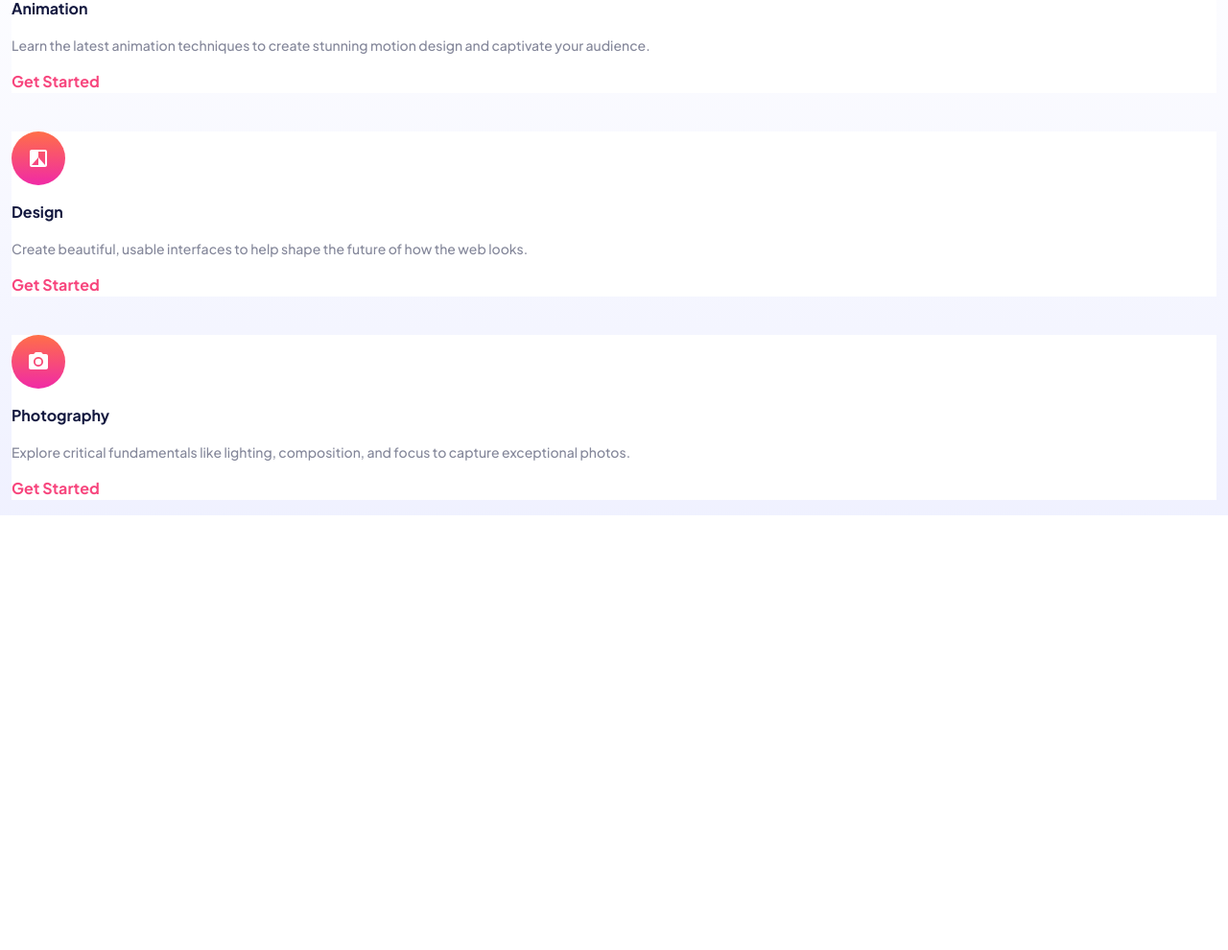
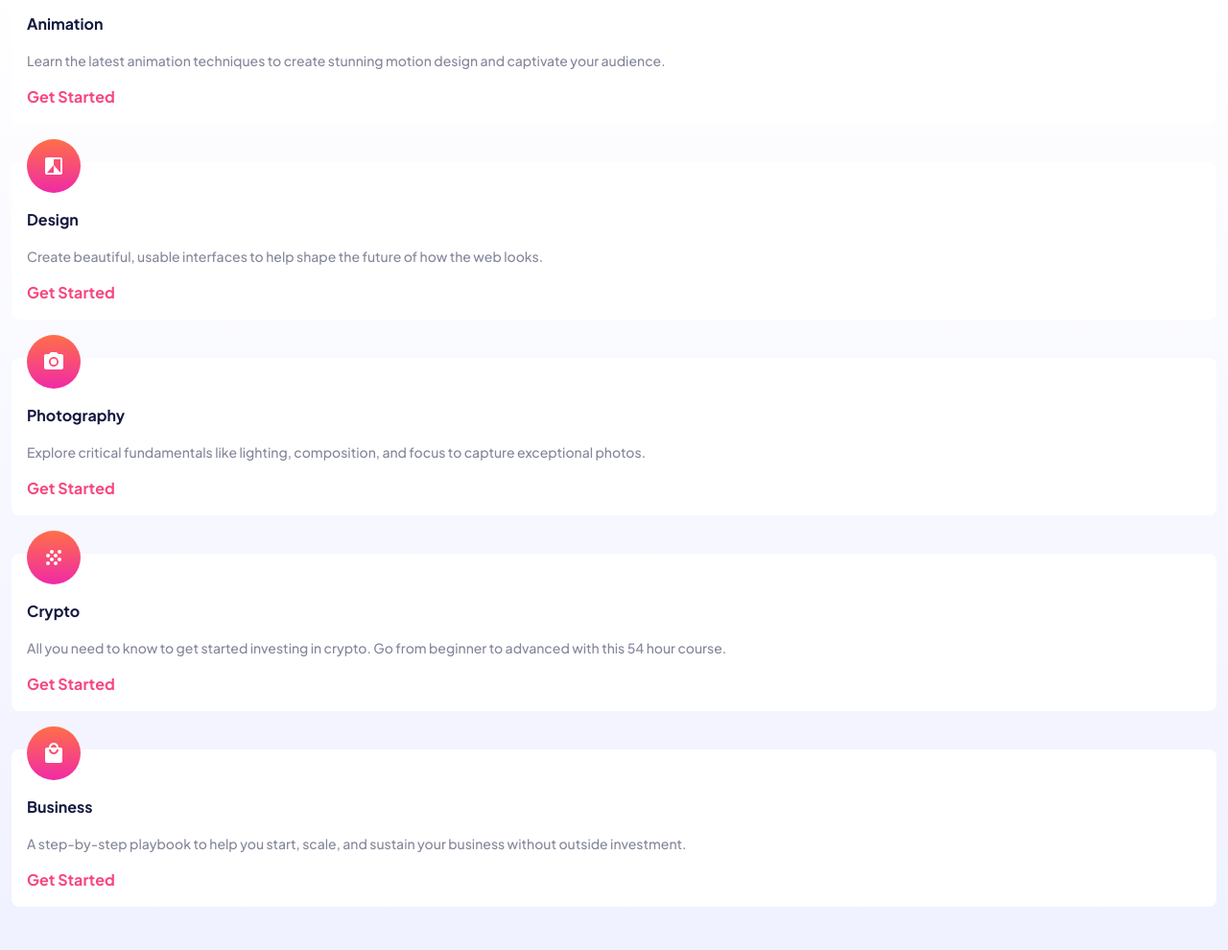
Before and after one commit to runabol/skilled-elearning-landing-page, a website: page index.html in a window 1280 px wide. Shown: the part 800-1790 px from the top of the page at 96% size. Before the commit the page ends 1337 px from the top, so only its background shows below. Drawn offline with nearby package versions, Linux system fonts and the light colour scheme; files that its build step writes are made by us from their sources.

Commit message:
finished mobile

```diff
--- a/index.html
+++ b/index.html
@@ -19,8 +19,8 @@
       <button class="bg-color-2 text-color-6 rounded-full px-5 py-3">Get Started</button>
     </header>
 
-    <main class="mt-6 flex flex-col gap-4">
-      <div class="mx-3 my-4">
+    <main class="mt-6">
+      <div class="mx-3 my-4 flex flex-col gap-4">
         <h1 class="text-4xl font-bold text-color-2">Maximize skill, minimize budget</h1>
         <p class="text-color-3 text-sm">
           Our modern courses across a range of in-demand skills will give you the knowledge you need to live the life
@@ -32,18 +32,16 @@
           Get Started
         </button>
         <img src="assets/image-hero-mobile.png" class="self-center" alt="" />
+        <p class="text-xl p-4 text-color-6 rounded-lg text-white from-gradient-1-a to-gradient-1-b bg-gradient-to-t">
+          Check out our most popular courses!
+        </p>
       </div>
 
-      <div class="from-color-7 to-color-6 bg-gradient-to-t">
+      <div class="from-color-7 to-color-6 bg-gradient-to-t mt-10 pb-8">
         <div class="mx-3 my-4">
-          <p
-            class="text-xl p-4 text-color-6 rounded-lg bg-color-4 text-white from-gradient-1-a to-gradient-1-b bg-gradient-to-t"
-          >
-            Check out our most popular courses!
-          </p>
           <div class="grid gap-10">
-            <div class="grid gap-4 bg-color-6">
-              <img src="assets/icon-animation.svg" alt="" />
+            <div class="grid gap-4 bg-color-6 rounded-lg p-4">
+              <img src="assets/icon-animation.svg" alt="" class="-mt-10" />
               <h2 class="font-bold text-color-2">Animation</h2>
               <p class="text-sm text-color-3">
                 Learn the latest animation techniques to create stunning motion design and captivate your audience.
@@ -51,8 +49,8 @@
               <a href="#" class="text-color-4 font-bold">Get Started</a>
             </div>
 
-            <div class="grid gap-4 bg-color-6">
-              <img src="assets/icon-design.svg" alt="" />
+            <div class="grid gap-4 bg-color-6 rounded-lg p-4">
+              <img src="assets/icon-design.svg" alt="" class="-mt-10" />
               <h2 class="font-bold text-color-2">Design</h2>
               <p class="text-sm text-color-3">
                 Create beautiful, usable interfaces to help shape the future of how the web looks.
@@ -60,11 +58,30 @@
               <a href="#" class="text-color-4 font-bold">Get Started</a>
             </div>
 
-            <div class="grid gap-4 bg-color-6">
-              <img src="assets/icon-photography.svg" alt="" />
+            <div class="grid gap-4 bg-color-6 rounded-lg p-4">
+              <img src="assets/icon-photography.svg" alt="" class="-mt-10" />
               <h2 class="font-bold text-color-2">Photography</h2>
               <p class="text-sm text-color-3">
                 Explore critical fundamentals like lighting, composition, and focus to capture exceptional photos.
+              </p>
+              <a href="#" class="text-color-4 font-bold">Get Started</a>
+            </div>
+
+            <div class="grid gap-4 bg-color-6 rounded-lg p-4">
+              <img src="assets/icon-crypto.svg" alt="" class="-mt-10" />
+              <h2 class="font-bold text-color-2">Crypto</h2>
+              <p class="text-sm text-color-3">
+                All you need to know to get started investing in crypto. Go from beginner to advanced with this 54 hour
+                course.
+              </p>
+              <a href="#" class="text-color-4 font-bold">Get Started</a>
+            </div>
+
+            <div class="grid gap-4 bg-color-6 rounded-lg p-4">
+              <img src="assets/icon-business.svg" alt="" class="-mt-10" />
+              <h2 class="font-bold text-color-2">Business</h2>
+              <p class="text-sm text-color-3">
+                A step-by-step playbook to help you start, scale, and sustain your business without outside investment.
               </p>
               <a href="#" class="text-color-4 font-bold">Get Started</a>
             </div>
@@ -73,11 +90,11 @@
       </div>
     </main>
 
-    <!-- <p>
-         Get Started Crypto All
-      you need to know to get started investing in crypto. Go from beginner to advanced with this 54 hour course. Get
-      Started Business A step-by-step playbook to help you start, scale, and sustain your business without outside
-      investment. Get Started Get Started
-    </p> -->
+    <div class="bg-color-2 flex items-center px-4 py-8 justify-between">
+      <img src="assets/logo-light.svg" alt="" class="h-5" />
+      <button class="from-gradient-2-a to-gradient-2-b bg-gradient-to-b text-color-6 rounded-full px-5 py-3">
+        Get Started
+      </button>
+    </div>
   </body>
 </html>
```
